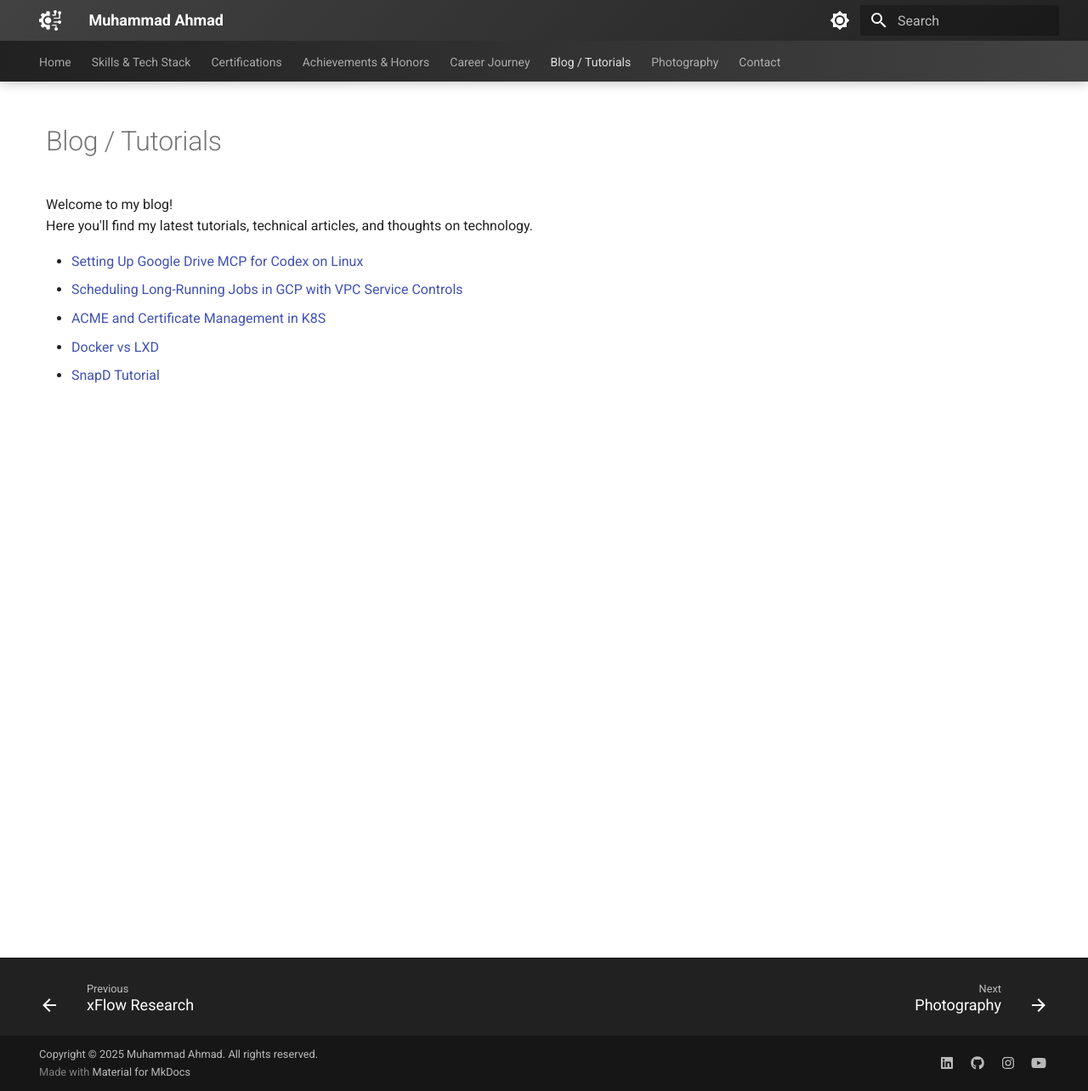
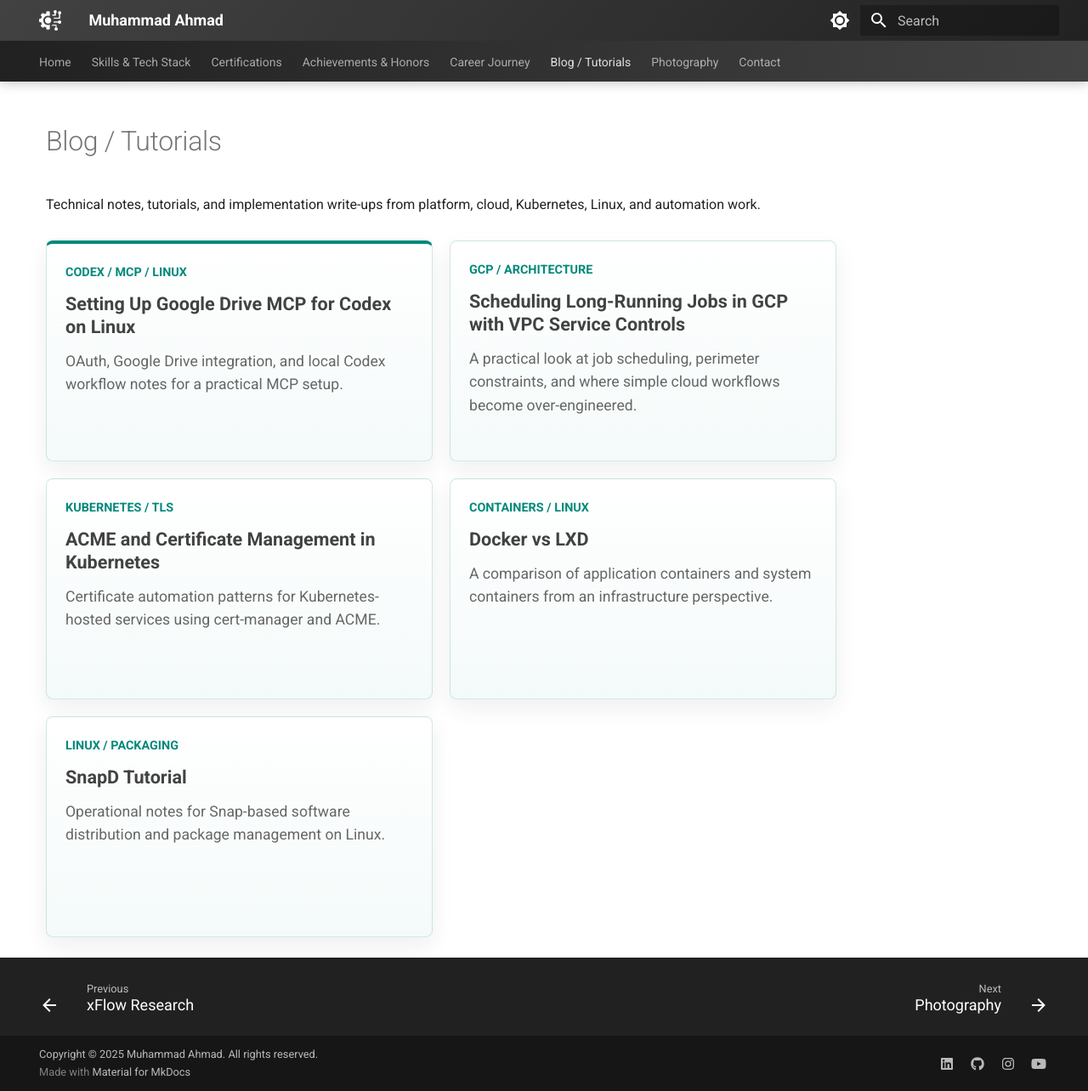
Before and after one commit to ahmadfsbd/portfolio, an MkDocs documentation site: the page built from docs/blog/index.md, in a window 1280 px wide and 1284 px high. Shown: the whole window at 85% size. Built offline with MkDocs 1.6.1 and Material for MkDocs 9.7.7, drawn with Linux system fonts in a browser that asks for light colours.

Commit message:
add cards for urls

```diff
--- a/docs/blog/index.md
+++ b/docs/blog/index.md
@@ -1,10 +1,36 @@
 # Blog / Tutorials
 
-Welcome to my blog!
-Here you'll find my latest tutorials, technical articles, and thoughts on technology.
+Technical notes, tutorials, and implementation write-ups from platform,
+cloud, Kubernetes, Linux, and automation work.
 
-- [Setting Up Google Drive MCP for Codex on Linux](google-drive-mcp-codex.md)
-- [Scheduling Long-Running Jobs in GCP with VPC Service Controls](gcp-over-engineering.md)
-- [ACME and Certificate Management in K8S](cert-manager.md)
-- [Docker vs LXD](dockerlxd.md)
-- [SnapD Tutorial](snapd.md)
+<div class="portfolio-card-grid portfolio-card-grid--blog">
+  <a class="portfolio-card portfolio-card--accent" href="google-drive-mcp-codex/">
+    <span class="portfolio-card__eyebrow">Codex / MCP / Linux</span>
+    <strong>Setting Up Google Drive MCP for Codex on Linux</strong>
+    <span>OAuth, Google Drive integration, and local Codex workflow notes for a practical MCP setup.</span>
+  </a>
+
+  <a class="portfolio-card" href="gcp-over-engineering/">
+    <span class="portfolio-card__eyebrow">GCP / Architecture</span>
+    <strong>Scheduling Long-Running Jobs in GCP with VPC Service Controls</strong>
+    <span>A practical look at job scheduling, perimeter constraints, and where simple cloud workflows become over-engineered.</span>
+  </a>
+
+  <a class="portfolio-card" href="cert-manager/">
+    <span class="portfolio-card__eyebrow">Kubernetes / TLS</span>
+    <strong>ACME and Certificate Management in Kubernetes</strong>
+    <span>Certificate automation patterns for Kubernetes-hosted services using cert-manager and ACME.</span>
+  </a>
+
+  <a class="portfolio-card" href="dockerlxd/">
+    <span class="portfolio-card__eyebrow">Containers / Linux</span>
+    <strong>Docker vs LXD</strong>
+    <span>A comparison of application containers and system containers from an infrastructure perspective.</span>
+  </a>
+
+  <a class="portfolio-card" href="snapd/">
+    <span class="portfolio-card__eyebrow">Linux / Packaging</span>
+    <strong>SnapD Tutorial</strong>
+    <span>Operational notes for Snap-based software distribution and package management on Linux.</span>
+  </a>
+</div>
--- a/docs/css/extra.css
+++ b/docs/css/extra.css
@@ -189,3 +189,91 @@
 [data-md-color-scheme="slate"] div[style*="color: #666"] {
   color: rgba(255, 255, 255, 0.7) !important;
 }
+
+/* Card lists for index pages */
+.portfolio-card-grid {
+  display: grid;
+  grid-template-columns: repeat(3, minmax(0, 1fr));
+  gap: 1rem;
+  margin: 1.5rem 0 2rem;
+}
+
+.portfolio-card-grid--blog {
+  grid-template-columns: repeat(2, minmax(0, 1fr));
+}
+
+.portfolio-card {
+  display: flex;
+  min-height: 13rem;
+  min-width: 0;
+  flex-direction: column;
+  gap: 0.65rem;
+  padding: 1.1rem;
+  border: 1px solid rgba(0, 137, 123, 0.18);
+  border-radius: 8px;
+  color: var(--content-text-primary) !important;
+  background:
+    linear-gradient(180deg, rgba(255, 255, 255, 0.88), rgba(0, 137, 123, 0.045));
+  box-shadow: 0 10px 26px rgba(33, 33, 33, 0.07);
+  text-decoration: none;
+  transition: border-color 0.2s ease, box-shadow 0.2s ease, transform 0.2s ease;
+}
+
+.portfolio-card:hover {
+  border-color: var(--custom-accent);
+  color: var(--content-text-primary) !important;
+  box-shadow: 0 14px 34px rgba(0, 137, 123, 0.15);
+  transform: translateY(-2px);
+}
+
+.portfolio-card--accent {
+  border-top: 4px solid var(--custom-accent);
+}
+
+.portfolio-card__eyebrow {
+  color: var(--content-accent);
+  font-size: 0.72rem;
+  font-weight: 700;
+  letter-spacing: 0;
+  text-transform: uppercase;
+}
+
+.portfolio-card strong {
+  color: var(--content-text-primary);
+  font-size: 1.08rem;
+  line-height: 1.25;
+}
+
+.portfolio-card span:last-child {
+  color: var(--content-text-secondary);
+  font-size: 0.88rem;
+  line-height: 1.55;
+}
+
+[data-md-color-scheme="slate"] .portfolio-card {
+  border-color: rgba(38, 166, 154, 0.22);
+  background: rgba(255, 255, 255, 0.035);
+  box-shadow: none;
+}
+
+[data-md-color-scheme="slate"] .portfolio-card span:last-child {
+  color: rgba(255, 255, 255, 0.72);
+}
+
+@media (max-width: 960px) {
+  .portfolio-card-grid,
+  .portfolio-card-grid--blog {
+    grid-template-columns: repeat(2, minmax(0, 1fr));
+  }
+}
+
+@media (max-width: 640px) {
+  .portfolio-card-grid,
+  .portfolio-card-grid--blog {
+    grid-template-columns: 1fr;
+  }
+
+  .portfolio-card {
+    min-height: 0;
+  }
+}
```
Also changed, not shown: docs/about.md (added, +84 -0 lines), docs/brand-strategy.md (added, +113 -0 lines), docs/career/index.md (+21 -5 lines), docs/linkedin.md (added, +108 -0 lines), docs/resume.md (added, +162 -0 lines).
